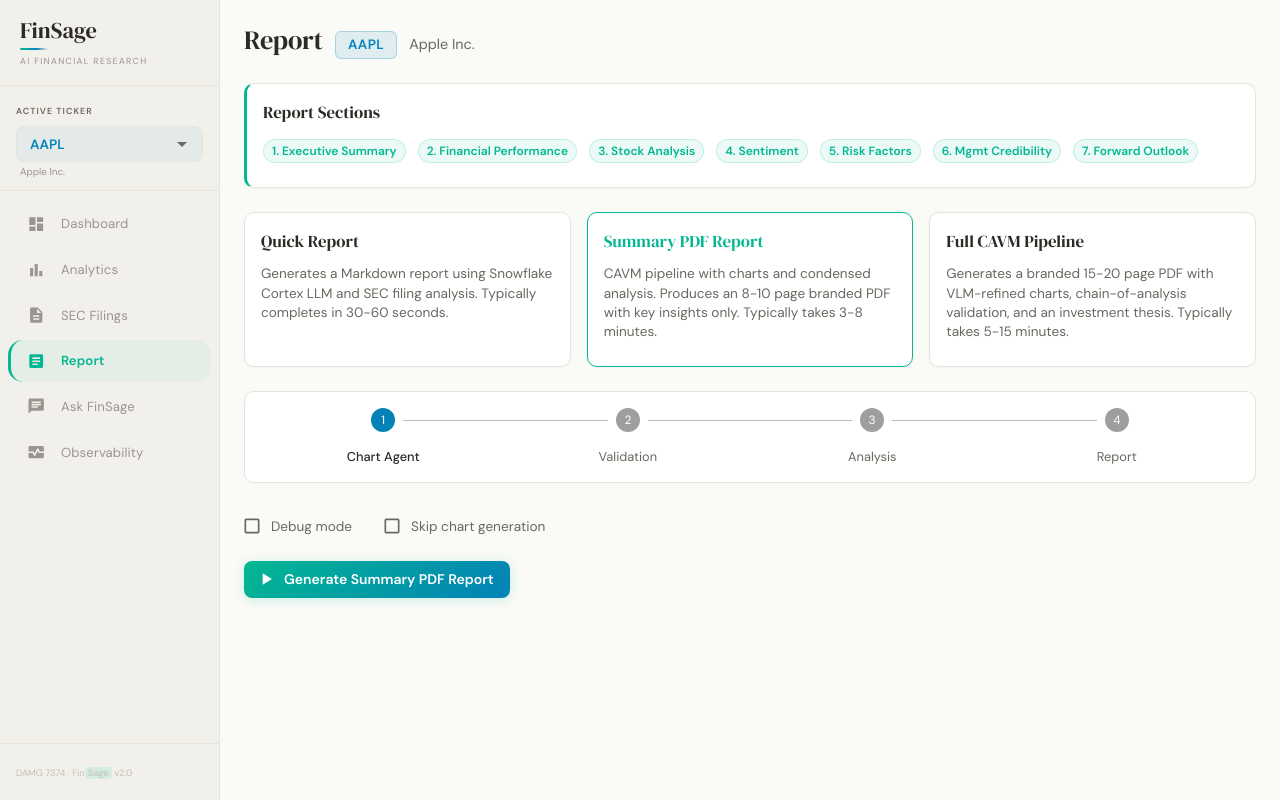
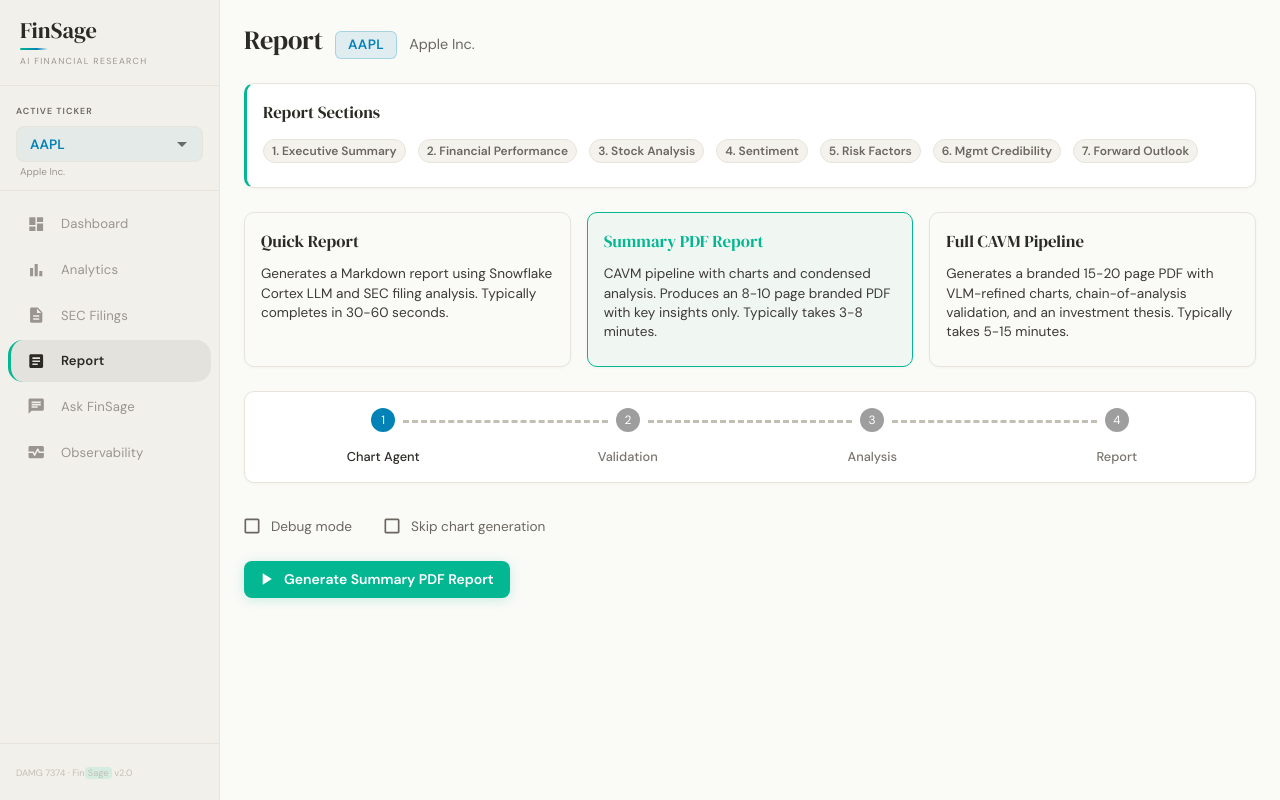
Before and after one commit to raghuneu/finsage, a Next.js app in the folder frontend-react/: page /report in a window 1280 px wide. Both pictures are taken after a click on the element 749 px from the left and 289 px from the top of the page. Built offline with nearby package versions, Linux system fonts and the light colour scheme; no server answers; what @mui/material-nextjs would draw is missing.

Commit message:
feat: enhance SectionHeader component with accentColor prop and update UI colors across various components

```diff
--- a/frontend-react/app/globals.css
+++ b/frontend-react/app/globals.css
@@ -2,7 +2,7 @@
 
 :root {
   --bg-deepest: #F2F0EB;
-  --bg-default: #FAFAF7;
+  --bg-default: #F4F2ED;
   --bg-paper: #FFFFFF;
   --border: #E8E4DB;
   --blue: #0382B7;
--- a/frontend-react/app/report/page.tsx
+++ b/frontend-react/app/report/page.tsx
@@ -10,6 +10,7 @@ import {
   Stepper,
   Step,
   StepLabel,
+  StepConnector,
   Chip,
   CircularProgress,
   Alert,
@@ -137,12 +138,18 @@ export default function ReportPage() {
                 key={s}
                 label={`${i + 1}. ${s}`}
                 size="small"
-                sx={{
-                  backgroundColor: 'rgba(3,183,146,0.08)',
-                  color: '#03B792',
-                  border: '1px solid rgba(3,183,146,0.18)',
-                  fontSize: '0.75rem',
-                }}
+                    sx={{
+                      backgroundColor: '#F4F2ED',
+                      color: '#6B6760',
+                      border: '1px solid #E8E4DB',
+                      fontSize: '0.75rem',
+                      transition: 'all 0.2s ease',
+                      '&:hover': {
+                        backgroundColor: 'rgba(2,149,116,0.08)',
+                        color: '#029574',
+                        borderColor: 'rgba(2,149,116,0.22)',
+                      },
+                    }}
               />
             ))}
           </Box>
@@ -157,7 +164,8 @@ export default function ReportPage() {
             sx={{
               cursor: 'pointer',
               borderColor: reportType === 'quick' ? '#03B792' : '#E8E4DB',
-              transition: 'border-color 0.25s ease',
+              backgroundColor: reportType === 'quick' ? 'rgba(3,183,146,0.04)' : 'transparent',
+              transition: 'border-color 0.25s ease, background-color 0.25s ease',
               height: '100%',
             }}
           >
@@ -172,7 +180,7 @@ export default function ReportPage() {
               >
                 Quick Report
               </Typography>
-              <Typography variant="body2" sx={{ color: '#6B6760', mt: 1 }}>
+              <Typography variant="body2" sx={{ color: '#3D3A36', mt: 1 }}>
                 Generates a Markdown report using Snowflake Cortex LLM and SEC filing analysis. Typically
                 completes in 30-60 seconds.
               </Typography>
@@ -185,7 +193,8 @@ export default function ReportPage() {
             sx={{
               cursor: 'pointer',
               borderColor: reportType === 'cavm-summary' ? '#03B792' : '#E8E4DB',
-              transition: 'border-color 0.25s ease',
+              backgroundColor: reportType === 'cavm-summary' ? 'rgba(3,183,146,0.04)' : 'transparent',
+              transition: 'border-color 0.25s ease, background-color 0.25s ease',
               height: '100%',
             }}
           >
@@ -200,7 +209,7 @@ export default function ReportPage() {
               >
                 Summary PDF Report
               </Typography>
-              <Typography variant="body2" sx={{ color: '#6B6760', mt: 1 }}>
+              <Typography variant="body2" sx={{ color: '#3D3A36', mt: 1 }}>
                 CAVM pipeline with charts and condensed analysis. Produces an 8-10 page branded PDF
                 with key insights only. Typically takes 3-8 minutes.
               </Typography>
@@ -213,7 +222,8 @@ export default function ReportPage() {
             sx={{
               cursor: 'pointer',
               borderColor: reportType === 'cavm' ? '#03B792' : '#E8E4DB',
-              transition: 'border-color 0.25s ease',
+              backgroundColor: reportType === 'cavm' ? 'rgba(3,183,146,0.04)' : 'transparent',
+              transition: 'border-color 0.25s ease, background-color 0.25s ease',
               height: '100%',
             }}
           >
@@ -228,7 +238,7 @@ export default function ReportPage() {
               >
                 Full CAVM Pipeline
               </Typography>
-              <Typography variant="body2" sx={{ color: '#6B6760', mt: 1 }}>
+              <Typography variant="body2" sx={{ color: '#3D3A36', mt: 1 }}>
                 Generates a branded 15-20 page PDF with VLM-refined charts, chain-of-analysis validation,
                 and an investment thesis. Typically takes 5-15 minutes.
               </Typography>
@@ -280,7 +290,25 @@ export default function ReportPage() {
         <Box>
           {/* Pipeline stepper */}
           <Card sx={{ mb: 3, p: 2 }}>
-            <Stepper activeStep={cavm.stage} alternativeLabel>
+            <Stepper
+              activeStep={cavm.stage}
+              alternativeLabel
+              connector={
+                <StepConnector
+                  sx={{
+                    '& .MuiStepConnector-line': {
+                      borderColor: '#C4BFB5',
+                      borderTopStyle: 'dashed',
+                      borderTopWidth: 3,
+                    },
+                    '&.Mui-active .MuiStepConnector-line, &.Mui-completed .MuiStepConnector-line': {
+                      borderColor: '#03B792',
+                      borderTopStyle: 'solid',
+                    },
+                  }}
+                />
+              }
+            >
               {CAVM_STAGES.map((label, i) => (
                 <Step key={label} completed={i < cavm.stage}>
                   <StepLabel
@@ -288,11 +316,12 @@ export default function ReportPage() {
                       '& .MuiStepLabel-label': {
                         color:
                           i < cavm.stage
-                            ? '#9DCBB8'
+                            ? '#03B792'
                             : i === cavm.stage && cavm.status === 'running'
                             ? '#0382B7'
-                            : '#6B6760',
+                            : '#7A756F',
                         fontSize: '0.8rem',
+                        fontWeight: i <= cavm.stage ? 600 : 500,
                       },
                     }}
                   >
--- a/frontend-react/components/AppShell.tsx
+++ b/frontend-react/components/AppShell.tsx
@@ -176,11 +176,11 @@ export default function AppShell({ children }: { children: React.ReactNode }) {
                 borderRadius: 1.5,
                 mb: 0.5,
                 py: 0.75,
-                backgroundColor: isActive ? 'rgba(3,183,146,0.06)' : 'transparent',
+                backgroundColor: isActive ? 'rgba(0,0,0,0.06)' : 'transparent',
                 borderLeft: isActive ? '3px solid #03B792' : '3px solid transparent',
                 '&:hover': {
                   backgroundColor: isActive
-                    ? 'rgba(3,183,146,0.08)'
+                    ? 'rgba(0,0,0,0.06)'
                     : 'rgba(0,0,0,0.03)',
                 },
               }}
@@ -188,7 +188,7 @@ export default function AppShell({ children }: { children: React.ReactNode }) {
               <ListItemIcon
                 sx={{
                   minWidth: 34,
-                  color: isActive ? '#03B792' : '#9A9590',
+                  color: isActive ? '#2C2A25' : '#9A9590',
                   '& .MuiSvgIcon-root': { fontSize: '1.15rem' },
                 }}
               >
@@ -201,7 +201,7 @@ export default function AppShell({ children }: { children: React.ReactNode }) {
                     sx: {
                       fontSize: '0.82rem',
                       fontWeight: isActive ? 600 : 400,
-                      color: isActive ? '#03B792' : '#9A9590',
+                      color: isActive ? '#2C2A25' : '#9A9590',
                       letterSpacing: '0.01em',
                     },
                   },
--- a/frontend-react/components/SectionHeader.tsx
+++ b/frontend-react/components/SectionHeader.tsx
@@ -6,11 +6,12 @@ import { Box, Typography } from '@mui/material';
 interface SectionHeaderProps {
   title: string;
   subtitle?: string;
+  accentColor?: string;
 }
 
-export default function SectionHeader({ title, subtitle }: SectionHeaderProps) {
+export default function SectionHeader({ title, subtitle, accentColor = '#03B792' }: SectionHeaderProps) {
   return (
-    <Box sx={{ borderLeft: '3px solid #03B792', pl: 2, mb: 2 }}>
+    <Box sx={{ borderLeft: `3px solid ${accentColor}`, pl: 2, mb: 2 }}>
       <Typography
         variant="h6"
         sx={{
--- /dev/null
+++ b/frontend-react/lib/signal-colors.ts
@@ -0,0 +1,23 @@
+const GREEN = '#1A9E60';
+const AMBER = '#C08C00';
+const RED = '#C9392C';
+const DEFAULT = '#03B792';
+
+const SIGNAL_MAP: Record<string, string> = {
+  BULLISH: GREEN,
+  STRONG_GROWTH: GREEN,
+  EXCELLENT: GREEN,
+  HEALTHY: GREEN,
+  MODERATE_GROWTH: AMBER,
+  NEUTRAL: AMBER,
+  MIXED: AMBER,
+  FAIR: AMBER,
+  BEARISH: RED,
+  DECLINING: RED,
+  UNPROFITABLE: RED,
+};
+
+export function getSignalColor(signal?: string | null): string {
+  if (!signal) return DEFAULT;
+  return SIGNAL_MAP[signal.toUpperCase().replace(/\s+/g, '_')] || DEFAULT;
+}
--- a/frontend-react/lib/theme.ts
+++ b/frontend-react/lib/theme.ts
@@ -14,7 +14,7 @@ const theme = createTheme({
   palette: {
     mode: 'light',
     background: {
-      default: '#FAFAF7',
+      default: '#F4F2ED',
       paper: '#FFFFFF',
     },
     primary: {
@@ -89,7 +89,7 @@ const theme = createTheme({
     MuiCssBaseline: {
       styleOverrides: {
         body: {
-          backgroundColor: '#FAFAF7',
+          backgroundColor: '#F4F2ED',
           scrollbarWidth: 'thin',
           scrollbarColor: '#D8D4CB transparent',
         },
@@ -124,7 +124,7 @@ const theme = createTheme({
     MuiAppBar: {
       styleOverrides: {
         root: {
-          backgroundColor: '#FAFAF7',
+          backgroundColor: '#F4F2ED',
           borderBottom: '1px solid #E8E4DB',
           boxShadow: 'none',
         },
@@ -162,11 +162,11 @@ const theme = createTheme({
         {
           props: { variant: 'contained', color: 'primary' },
           style: {
-            background: 'linear-gradient(135deg, #03B792 0%, #0382B7 100%)',
+            background: '#03B792',
             color: '#FFFFFF',
             boxShadow: '0 2px 12px rgba(3,183,146,0.2)',
             '&:hover': {
-              background: 'linear-gradient(135deg, #36CCAB 0%, #2A9DD0 100%)',
+              background: '#36CCAB',
               boxShadow: '0 4px 20px rgba(3,183,146,0.3)',
             },
           },
```
Also changed, not shown: frontend-react/app/analytics/page.tsx (+5 -4 lines), frontend-react/app/observability/page.tsx (+6 -4 lines), frontend-react/app/page.tsx (+11 -4 lines).
